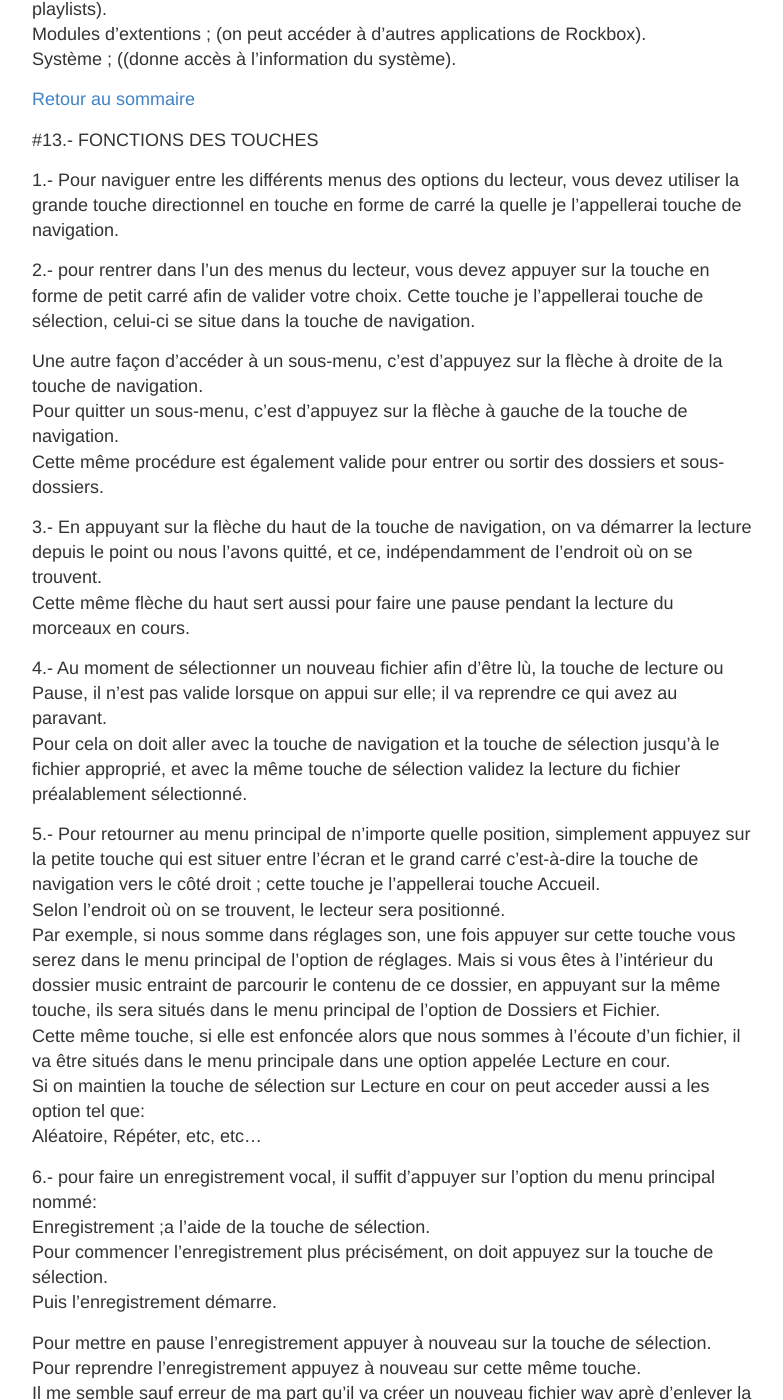
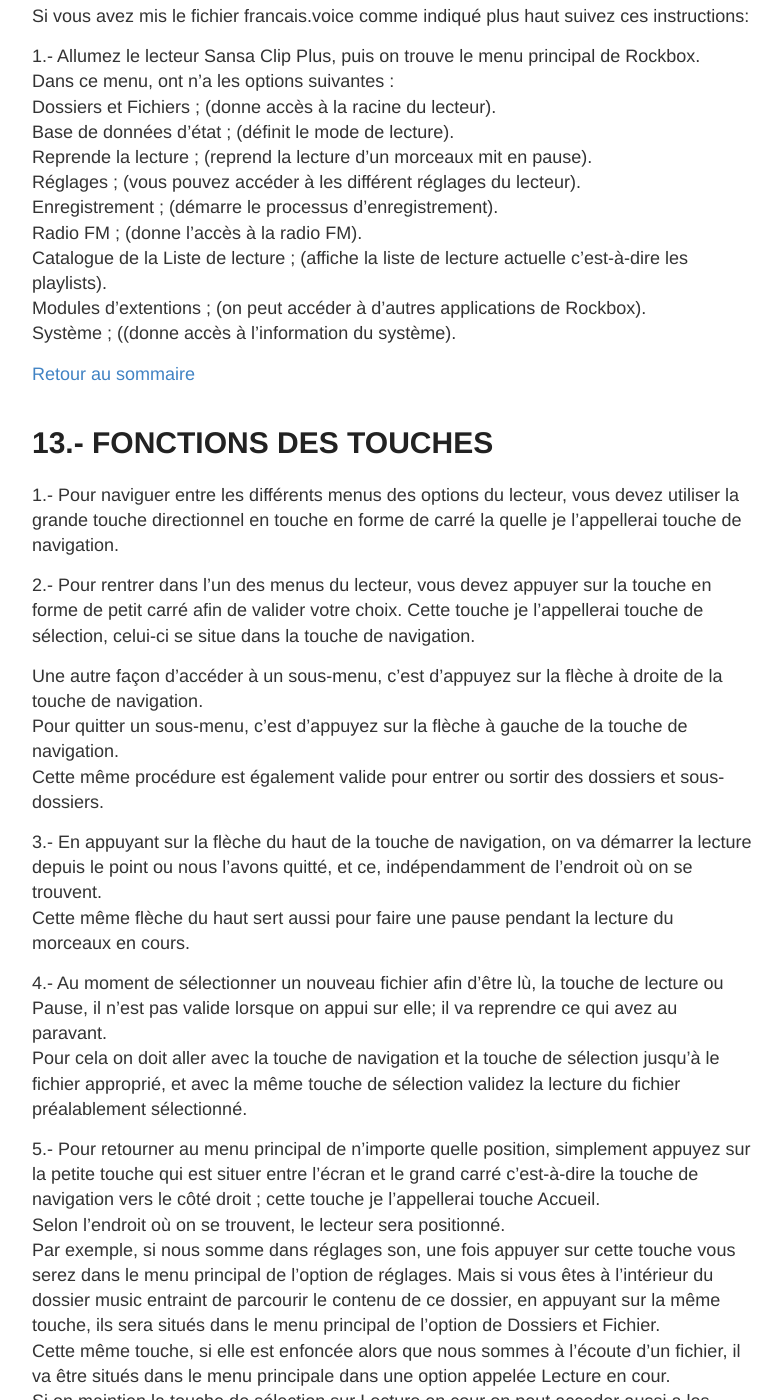
Before and after one commit to BlindHelp/rockboxfr, a Jekyll site: the page built from _posts/2020-09-15-Tuto pour l'installation de rockbox et utilisation du Sandisk Sansa Clip Plus.md, in a window 1280 px wide and 1400 px high, scrolled down 25964 px. Shown: the whole window, without its empty margins (248-1031 px from the left). Built offline with Jekyll 4.4.1, drawn with Linux system fonts in a browser that asks for light colours; comment, search, counter and statistics services are not loaded; some of the changed text lies outside the part shown.

Commit message:
Corrected some typo and code Markdown in last article

```diff
--- a/_posts/2020-09-15-Tuto pour l'installation de rockbox et utilisation du Sandisk Sansa Clip Plus.md
+++ b/_posts/2020-09-15-Tuto pour l'installation de rockbox et utilisation du Sandisk Sansa Clip Plus.md
@@ -81,7 +81,7 @@ Sommaire <a id="Sommaire"></a>
 
 ---
 
-#1.- Description du produit.<a id="mark1"></a>
+# 1.- Description du produit.<a id="mark1"></a>
 
 Voici la description du produit  Sandisk \- Sansa Clip Plus - Lecteur MP3 - Radio FM - 8 Go - Noir
 
@@ -91,60 +91,59 @@ Parfois, une image vaut 1000 mots! :)
 ![sansa clip plus rockbox](https://blindhelp.github.io/rockboxfr/sansa_clip_plus_rockbox.jpg "Sansa Clip Plus Rockbox")
 
 
-> # Détails techniques
+# Détails techniques
 
 > * Super compact et super léger, le lecteur MP3 Radio FM Sansa Clip+ de la firme Sandisk fait le plein de musique à moindre frais! Son de qualité et écran lumineux sont au menu du Sansa Clip+ pour profiter de vos fichiers audio dans les meilleures conditions.
 > * Son interface vous permet de naviguer simplement dans sa mémoire de 8 Go à la recherche de vos morceaux préférés par titre, album ou artiste.
 > * Le lecteur Sansa Clip+ stocke ainsi jusqu'à 2000 fichiers MP3 et 4000 fichiers WMA, étant par ailleurs compatible avec les formats secure WMA, Audible, Ogg Vorbis et FLAC.
 > * Il lit également les audiobooks et les podcasts.
 
-> # Caractéristiques détaillées
+# Caractéristiques détaillées
 
-> ## Capacité de stockage disponible
+## Capacité de stockage disponible
 
 > * 8 Go
 
-> ## Type de cartes supportées
+## Type de cartes supportées
 
 > * microSD, microSDHC
 
-> ## Technologie de l'écran
+## Technologie de l'écran
 
 > * OLED
 
-> ## Résolution écran / Couleurs
+## Résolution écran / Couleurs
 
 > * NC pixels / Monochrome
 
-> ## Taille de l'écran (diagonale)
+## Taille de l'écran (diagonale)
 
 > * 2,54 cm
 
-> ## ENTRÉES & SORTIES
+## ENTRÉES & SORTIES
 
 > * Interface PC: USB 2.0
-
 > * Casque connection: 3,5 mm
 
-> ## ALIMENTATION
+## ALIMENTATION
 
 > * Type d'alimentation: Lithium Ion
 
-> ## DIMENSIONS
+## DIMENSIONS
 
 > * Largeur: 3,47 cm
 > * Hauteur: 1,53 cm
 > * Epaisseur: 5,5 cm
 > * Poids: 24 g
 
-> ## Garantie du fabricant
+## Garantie du fabricant
 
 > * Détails des services et de la maintenance: Garantie Fabricant: 1 an
 
 
   [Retour au sommaire](#Sommaire)
 
-#2.- Découverte du Sansa Clip Plus et premier pas.<a id="mark2"></a>
+# 2.- Découverte du Sansa Clip Plus et premier pas.<a id="mark2"></a>
 
 Une fois fait le déballage du lecteur Sansa Clip Plus qui vient dans une boîte digne d'un coffre-fort de la CIA, pour reprendre les termes de mon ami Sof,  nous avons le lecteur en soi, le cable USB2.0, les écouteurs et un Guide de mise en route rapide (Quick Start Guide) Version papier.
 
@@ -197,7 +196,7 @@ Ceci est à titre d'information!
 
 [Retour au sommaire](#Sommaire)
 
-#3.- Préréglages de notre lecteur Sansa Clip Plus avant l'installation du firmware Rockbox.<a id="mark3"></a>
+# 3.- Préréglages de notre lecteur Sansa Clip Plus avant l'installation du firmware Rockbox.<a id="mark3"></a>
 
   Voici les premier Réglages préalable de l'appareil Sansa Clip Plus à l'aide d'une personne voyante!
 
@@ -246,7 +245,7 @@ Au passage, dans les réglages, vous pouvez également modifier la "Configuratio
 
 [Retour au sommaire](#Sommaire)
 
-#4.- Téléchargement des fichiers avant l'installation du firmware Rockbox sur un Sansa Clip Plus.<a id="mark4"></a>
+# 4.- Téléchargement des fichiers avant l'installation du firmware Rockbox sur un Sansa Clip Plus.<a id="mark4"></a>
 
 Il faut téléchargez les fichiers suivants pour notre lecteur Sansa Clip Plus pour qui soi compatible avec le firmware Rockbox (fichiers uniquement pour le Sansa Clip Plus!)
 
@@ -269,7 +268,7 @@ Une fois ddécompresser vous devez trouver le fichier nommé :
 
 [Retour au sommaire](#Sommaire)
 
-#5.- Préparation avant l'installation du firmware Rockbox [astuce].<a id="mark5"></a>
+# 5.- Préparation avant l'installation du firmware Rockbox [astuce].<a id="mark5"></a>
 
 Je pense que c'est plus sûre de créer au préalable un dossier nommé :
 `RockboxInstall`
@@ -285,7 +284,7 @@ Maintenant que nous avons ces fichiers  dans notre dossier afin de configurer no
 
 [Retour au sommaire](#Sommaire)
 
-#6.- branchement de notre lecteur Sansa Clip Plus au PC.<a id="mark6"></a>
+# 6.- branchement de notre lecteur Sansa Clip Plus au PC.<a id="mark6"></a>
 
 Si une personne nous à mit l'appareil Sansa Clip Plus déjà en mode USB, sans l'avoir branchez au PC...
 
@@ -348,7 +347,7 @@ et collez le à la racine du lecteur. Déconnectez le lecteur et patientez : la
 
 [Retour au sommaire](#Sommaire)
 
-#7.- Installation du firmware Rockbox sur notre Sansa Clip Plus<a id="mark7"></a>
+# 7.- Installation du firmware Rockbox sur notre Sansa Clip Plus<a id="mark7"></a>
 Voilà on installe Rockbox donc!!!
 Environ 10 minutes chrono!
 
@@ -473,7 +472,7 @@ Puis fermé à ce moment l'assistant de Rockbox utility, via le menu Fichier Alt
 
 [Retour au sommaire](#Sommaire)
 
-#8.- Installation de la voix en français pour un Sansa Clip Plus.<a id="mark8"></a>
+# 8.- Installation de la voix en français pour un Sansa Clip Plus.<a id="mark8"></a>
 
 Si vous souhaitez utiliser le support de voix, vous aurez également besoin d'un fichier de voix. Les fichiers de voix (.voice) permettent à Rockbox de verbaliser l'interface utilisateur pour vous. Rockbox Utility peut installer un fichier de voix en anglais (en-us), ou vous pouvez le télécharger à partir de [cette page (en anglais)](https://www.rockbox.org/daily.shtml)
 Une fois ouvert cette page, chercher le mot:
@@ -518,7 +517,7 @@ Si solution mille merci par avance de le signaler!
 
 [Retour au sommaire](#Sommaire)
 
-#9.- Configuration de la langue en français pour un lecteur Sansa Clip Plus.<a id="mark9"></a>
+# 9.- Configuration de la langue en français pour un lecteur Sansa Clip Plus.<a id="mark9"></a>
 
 Voici la procèdure pour la configuration du Sansa Clip Plus en francais.
 Notre ami Sof nous dit :
@@ -678,7 +677,7 @@ Pour écouter de la bonne sic ou une station de radio!!! c'est cool!!!
 
 [Retour au sommaire](#Sommaire)
 
-#11.- Recommandations utils!<a id="mark10"></a>
+# 11.- Recommandations utils!<a id="mark10"></a>
 
 Pour arrêter votre Sansa Clip Plus, il faut maintenire la touche enfoncé  environ 2 secondes.
 Pour verrouillé  votre Sansa Clip Plus appuyer sur le bouton Accueil quelques secondes.
@@ -698,7 +697,7 @@ Quand on l'allume on écoute le nom du dossier ou nous étions par exemple si on
 
 [Retour au sommaire](#Sommaire)
 
-#12.- COMMENT UTILISER  mon lecteur Sansa Clip Plus à l'aide de Rockbox?<a id="mark12"></a>
+# 12.- COMMENT UTILISER  mon lecteur Sansa Clip Plus à l'aide de Rockbox?<a id="mark12"></a>
 
 Note: N'oubliez pas que La batterie doit être complètement chargée avant la première utilisation du lecteur!, je pense que s'il est en 50% c'est bon pour installer le firmware Rockbox.
 P.S: La charge de la batterie prend environs trois heures.
@@ -729,11 +728,11 @@ Système ; ((donne accès à l'information du système).
 
 [Retour au sommaire](#Sommaire)
 
-#13.- FONCTIONS DES TOUCHES <a id="mark13"></a>
+# 13.- FONCTIONS DES TOUCHES <a id="mark13"></a>
 
 1.- Pour naviguer entre les différents menus des options du lecteur, vous devez utiliser la grande touche directionnel  en touche en forme de carré la quelle je l'appellerai  touche de navigation.
 
-2.-  pour rentrer dans l'un des menus du lecteur, vous devez appuyer sur la  touche en forme de petit carré afin de valider votre choix. Cette touche je l'appellerai touche de sélection, celui-ci se situe dans la touche de navigation.
+2.- Pour rentrer dans l'un des menus du lecteur, vous devez appuyer sur la  touche en forme de petit carré afin de valider votre choix. Cette touche je l'appellerai touche de sélection, celui-ci se situe dans la touche de navigation.
 
 Une autre façon d'accéder à un sous-menu, c'est d'appuyez sur la flèche à droite de la touche de navigation.
 Pour quitter un sous-menu, c'est d'appuyez sur la flèche à gauche de la touche de navigation.
@@ -745,14 +744,14 @@ Cette même flèche du haut sert aussi pour faire une pause pendant la lecture d
 4.- Au moment de sélectionner un nouveau fichier afin d'être lù, la touche de lecture ou Pause, il n'est pas valide lorsque  on appui sur elle;  il va reprendre  ce qui avez au paravant.
 Pour cela on doit aller avec la touche de navigation et la touche de sélection jusqu'à le fichier approprié, et avec la même touche de sélection validez la lecture du fichier préalablement sélectionné.
 
-5.-  Pour retourner au menu principal de n'importe quelle position, simplement appuyez sur la petite touche qui est situer entre l'écran et le grand carré c'est-à-dire la touche de navigation vers le côté droit ; cette touche je l'appellerai  touche Accueil.
+5.- Pour retourner au menu principal de n'importe quelle position, simplement appuyez sur la petite touche qui est situer entre l'écran et le grand carré c'est-à-dire la touche de navigation vers le côté droit ; cette touche je l'appellerai  touche Accueil.
 Selon l'endroit où on se trouvent, le lecteur sera positionné.
 Par exemple, si nous somme dans réglages son, une fois appuyer sur cette touche vous serez dans le menu principal de l'option de réglages. Mais si vous êtes à l'intérieur du dossier music entraint de parcourir le contenu de ce dossier, en appuyant sur la même touche, ils sera situés dans le menu principal de l'option de Dossiers et Fichier.
 Cette même touche, si elle est enfoncée alors que nous sommes à l'écoute d'un fichier, il va être situés  dans le menu principale dans une option appelée Lecture en cour.
 Si on maintien la touche de sélection  sur Lecture en cour on peut acceder aussi a les option tel que:
 Aléatoire, Répéter, etc, etc...
 
-6.- pour faire un enregistrement vocal, il suffit d'appuyer sur l'option du menu principal nommé:
+6.- Pour faire un enregistrement vocal, il suffit d'appuyer sur l'option du menu principal nommé:
 Enregistrement ;a l'aide de la touche de sélection.
 Pour commencer l'enregistrement plus précisément, on doit appuyez sur la touche de sélection.
 Puis l'enregistrement démarre.
@@ -813,7 +812,7 @@ Le lecteur fera toujours démarrer le firmware original si elle est alimentée p
 
 [Retour au sommaire](#Sommaire)
 
-#14.- GESTION DES FICHIERS ET DES DOSSIERS<a id="mark14"></a>
+# 14.- GESTION DES FICHIERS ET DES DOSSIERS<a id="mark14"></a>
 
 Dans le lecteur, de la même façon que dans un PC on na la possibilité de Rénommé, Copier, coller, couper, supprimer, etc., tout fichier ou dossier.
 Cela peut se faire en maintenant enfoncée la touche de sélection pendant une seconde.
@@ -846,7 +845,7 @@ Biensur pour moi c'est plus simple de passer par l'explorateur de Windows!! Pour
 
 [Retour au sommaire](#Sommaire)
 
-#15.- COMMENT ÉCOUTER DE LA  RADIO FM ?<a id="mark15"></a>
+# 15.- COMMENT ÉCOUTER DE LA  RADIO FM ?<a id="mark15"></a>
 
 Notre lecteur Sansa Clip Plus possède une radio FM intégrée pour écouter des émissions de radio en direct.
 Pour se faire il faut aller a l'option Radio FM, qui se trouve dans le menu principal, puis valider avec la touche de sélection.
@@ -886,7 +885,7 @@ Il se trouve dans le chemin suivant :
 
 [Retour au sommaire](#Sommaire)
 
-#16.- Comment enregistrer une emission de Radio?<a id="mark16"></a>
+# 16.- Comment enregistrer une emission de Radio?<a id="mark16"></a>
 
 Vous pouvez enregistrer une émission de Radio avec Radio FM pendant l'écoute de celui-ci.
 
@@ -899,7 +898,7 @@ Exemple :
 
 [Retour au sommaire](#Sommaire)
 
-#17.- Programmation des présélections des vos Radio FM<a id="mark17"></a>
+# 17.- Programmation des présélections des vos Radio FM<a id="mark17"></a>
 
 Vous pouvez Enregistrer une présélection jusqu'à 64 de vos stations de radio FM favorites les quelles peuve être enregistré comme présélections.
 Flêche bas pour ouvrire le sous-menu pour aller au menu, puis sélectionnez:
@@ -1013,7 +1012,7 @@ Maintenant on peut sélectionner une présélection!!!
 
 [Retour au sommaire](#Sommaire)
 
-#18.- Sélectionner une présélection<a id="mark18"></a>
+# 18.- Sélectionner une présélection<a id="mark18"></a>
 
 Appuyer sur la touche de Sélection pour aller à la liste des présélections.
 Utilisez les boutons du Volume Haut  et Volume bas pour déplacer le curseur, puis appuyez sur la touche de Sélection ou la flêche droite pour choisir.
@@ -1027,7 +1026,7 @@ Note : La radio  FM sera désactiver lors du démarrage de la  lecture d'un fich
 
 [Retour au sommaire](#Sommaire)
 
-#19.- Comment utiliser le clavier virtuel?<a id="mark19"></a>
+# 19.- Comment utiliser le clavier virtuel?<a id="mark19"></a>
 
 C'est le clavier virtuel qui est utilisé lorsque vous entrer du texte dans Rockbox, par  exemple lorsque vous renommer un fichier ou créez un nouveau répertoire. Le clavier virtuel peut être facilement changé en faisant un fichier texte avec la configuration requise.
 
@@ -1056,14 +1055,14 @@ Un long appui sur la touche de Sélection on va sortire  du clavier virtuel et e
 
 [Retour au sommaire](#Sommaire)
 
-#20.- Mettre de la musique sur votre lecteur Sansa Clip Plus<a id="mark20"></a>
+# 20.- Mettre de la musique sur votre lecteur Sansa Clip Plus<a id="mark20"></a>
 
 avec le lecteur Sansa Clip Plus connecté à l'ordinateur comme un Disque amovible MSC/UMS (comme un lecteur USB), les fichiers  de musique peuvent être mis sur le lecteur par l'intermédiaire de toute méthode de transfert de fichier standard que vous  utiliseriez pour copier des fichiers entre lecteurs (p. ex. Drag-and-Drop). Les fichiers peuvent être placées partout où vous  le souhaitez sur le lecteur, mais il est fortement suggéré de ne pas les placer dans le dossier /.rockbox.
  par défaut La structure des répertoires par certaines parties de Rockbox (balise manquant de secours dans certains WPS)  qui  est supposée utiliser le répertoire parent d'une chanson comme le nom de l'Album et le répertoire parent de ce dossier au nom  de l'artiste. WPS (While Playing Screen) peut afficher les informations de manière incorrecte si vos fichiers ne sont pas correctement étiquetés et que vous avez votre musique organisé de manière différente de celle assumée par eux lorsqe ils tente de deviner les noms de l'artiste et l'Album de votre arborescence de fichiers.
 
 [Retour au sommaire](#Sommaire)
 
-#21.- AJOUT D'UN DOSSIER contenant de la MUSIQUE<a id="mark21"></a>
+# 21.- AJOUT D'UN DOSSIER contenant de la MUSIQUE<a id="mark21"></a>
 
 Notre lecteur Sansas Clip Plus, peut lire des fichiers contenant de la musique
 Pour cela il suffit d'avoir au préalable créer un dossier dans le quelle inclus des fichiers de musique en format MP3.
@@ -1081,7 +1080,7 @@ Bienssûre  si vous le souhaitez, vous pouvez placez le dossier contenant vos fi
 
 [Retour au sommaire](#Sommaire)
 
-#22.- Créer et transférer des listes de lecture M3U sur mon lecteur Sansa Clip Plus<a id="mark22"></a>
+# 22.- Créer et transférer des listes de lecture M3U sur mon lecteur Sansa Clip Plus<a id="mark22"></a>
 
 Voici une fonction qui peut nous servir afin de jouer nos pistes qui se trouve dans un dossier placez dans le dossier MUSIC, par exemple, suivez le guide!
 
@@ -1106,7 +1105,7 @@ le nom du dossier qui contient vos pistes en forme mp3+ le nom de la piste avec
 
 [Retour au sommaire](#Sommaire)
 
-#23.-Comment écoutez une playlist avec mon Sansa Clip Plus?<a id="mark23"></a>
+# 23.- Comment écoutez une playlist avec mon Sansa Clip Plus?<a id="mark23"></a>
 
 1.- Au préalable il faut créer un fichier comme extention .m3u.
 Vous vous pouvez aussi utiliser l'editeur Notepad++ par exemple.
@@ -1144,7 +1143,7 @@ N'oubliez pas de fermez l'éditeur de texte et enregistrez le fichier m3u avant
 
 [Retour au sommaire](#Sommaire)
 
-#24.- La carte MicroSDHC<a id="mark24"></a>
+# 24.- La carte MicroSDHC<a id="mark24"></a>
 
 On peut insérer une carte MicroSDHC dans notre lecteur Sansa Clip Plus.
 
@@ -1191,7 +1190,7 @@ Mais le dossier LIFEBOLG est visible si On accède par l'élément Dossiers et F
 
 [Retour au sommaire](#Sommaire)
 
-#25.- LA VOIX EN ROCKBOX<a id="mark25"></a>
+# 25.- LA VOIX EN ROCKBOX<a id="mark25"></a>
 
 À savoir que l'interface en anglais est différente du français et cette première  ne sera pas traitée dans ce tutoriel.
 Mais je ne vais pas vous laisser lâcher tout de suite  dans la nature, car il existe une documentation très détaillée à télécharger ou à consulter en ligne pour le lecteur Sansa Clip Plus  dans la langue de Shakespeare.
@@ -1248,20 +1247,20 @@ Une fois ouverte la page voir la section"Voiced names for directories and files"
 
 [Retour au sommaire](#Sommaire)
 
-#26.- Mise à jour du firmware Rockbox sur notre Sansa Clip Plus<a id="mark26"></a>
+# 26.- Mise à jour du firmware Rockbox sur notre Sansa Clip Plus<a id="mark26"></a>
 
 Pour mettre à jour le firmware Rockbox, il suffit d'utiliser Rockbox Utility comme pour la première installation mais en cochant la case Rockbox seulement cette fois. En effet, l'installation du bootloader n'est nécessaire que pour la première installation, pas pour les mises à jour du firmware Rockbox.
 
 [Retour au sommaire](#Sommaire)
 
-#27.- Désinstallation du firmware Rockbox sur notre Sansa Clip Plus<a id="mark27"></a>
+# 27.- Désinstallation du firmware Rockbox sur notre Sansa Clip Plus<a id="mark27"></a>
 
 Je doute que quelqu'un souhaite le faire, :-(
 mais si vraiment vous y tenez, il suffit alors de réinstaller le firmware Sansa Clip Plus d'origine que vous avez téléchargé en mettant le fichier *.bin à la racine de votre Sansa Clip Plus puis en le laissant mettre à jour le firmware lors de la déconnexion de l'appareil. Ce fichier *.bin n'ayant pas été patché par Rockbox Utility, il ne contient donc plus le bootloader Rockbox. Ensuite et enfin, supprimez tout simplement le dossier .rockbox à la racine de votre baladeur Sansa Clip Plus.
 
 [Retour au sommaire](#Sommaire)
 
-#28.- Documentation annexe pour le lecteur Sansa Clip Plus<a id="mark28"></a>
+# 28.- Documentation annexe pour le lecteur Sansa Clip Plus<a id="mark28"></a>
 
 Télécharger le fichier en .PDF
 [clipplus-fr-um.pdf](http://downloads.sandisk.com/downloads/um/clipplus/clipplus-fr-um.pdf)
@@ -1276,7 +1275,7 @@ Sachez que des âmes charitables  de l'équipe de RockBox ont écrit un manuel d
 
 [Retour au sommaire](#Sommaire)
 
-#29.- Mots final<a id="mark29"></a>
+# 29.- Mots final<a id="mark29"></a>
 
 Chers amis du blog de RockboxFR Je pense avoir fait le tour des fonctions de base du Sansa Clip Plus!
 En tout cas pour la lecture des fichiers audio puis la radio FM déjà se n'est pas trop mal! lol de lol!
```
Also changed, not shown: other parts of _posts/2020-09-15-Tuto pour l'installation de rockbox et utilisation du Sandisk Sansa Clip Plus.md (+2 -2 lines).
